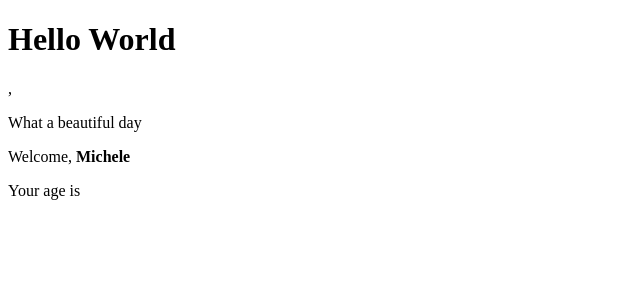
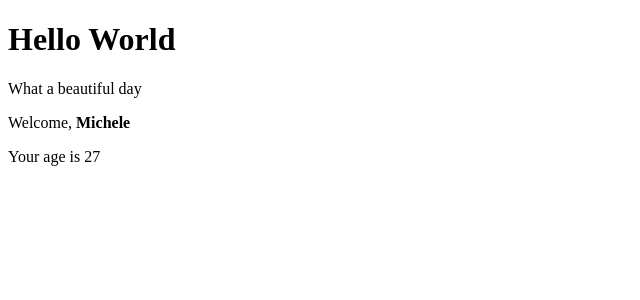
Before and after one commit to Micheleg27/react-exercises, a React (Create React App) app: page / in a window 1280 px wide. Shown: the top 300 px of the page, without its empty margins (0-640 px from the left). Built offline with nearby package versions, Linux system fonts and the light colour scheme.

Commit message:
props-05

```diff
--- a/src/Age.js
+++ b/src/Age.js
@@ -1,5 +1,11 @@
 import React from "react";
 
-export function Age (props) {
-    return <p>Your age is {props.age}</p>
+export class Age extends React.Component {
+    render(){
+    return <p>Your age is {this.props.age}</p>
 }
+}
+
+// export function Age (props) {
+//     return <p>Your age is {props.age}</p>
+// }
--- a/src/App.js
+++ b/src/App.js
@@ -6,7 +6,7 @@
     render(){
         return <div>
                 <Hello />
-                <Welcome age={27} name={<strong>Michele</strong>}/>
+                <Welcome name={<strong>Michele</strong>}/>
                 </div>;
     }
 }
--- a/src/Hello.js
+++ b/src/Hello.js
@@ -4,7 +4,7 @@
 export default class Hello extends React.Component {
     render(){
         return (<div>
-            <h1>Hello World</h1>,
+            <h1>Hello World</h1>
             <Message />
             </div>
             )
--- a/src/Welcome.js
+++ b/src/Welcome.js
@@ -6,12 +6,10 @@
         name: 'guest'
       }
 
-
     render(){
         return (<div>
             <p>Welcome, {this.props.name}</p>
-            <Age />
+            <Age age={27}/>
             </div>)
-
     }
 }
```
